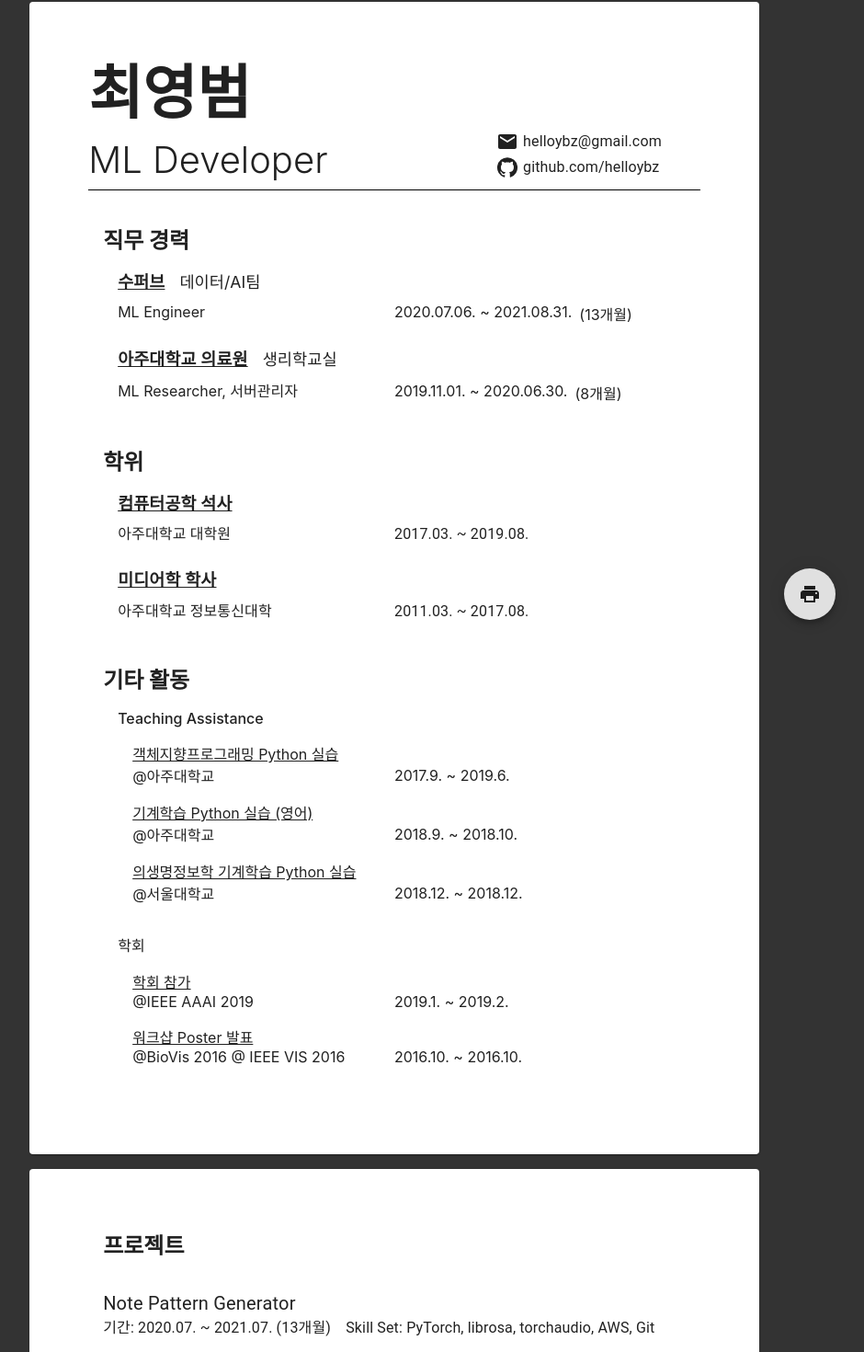
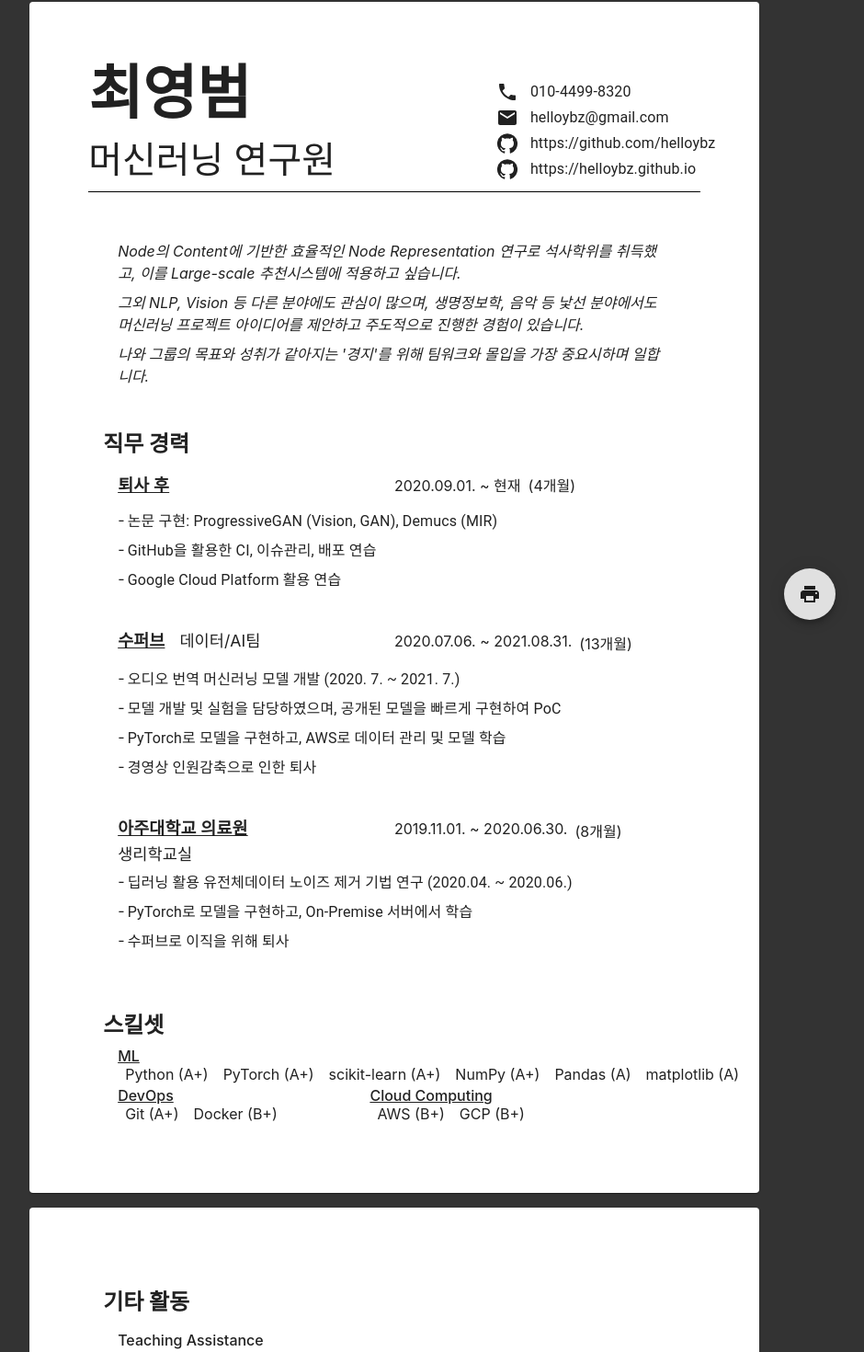
Before and after one commit to helloybz/resume, a React (Create React App) app: page / in a window 1280 px wide. Shown: the part 46-1516 px from the top of the page at 92% size, without its empty margins (211-1151 px from the left). Built offline with nearby package versions, Linux system fonts and the light colour scheme.

Commit message:
update contents for watcha

```diff
--- a/src/Resume.js
+++ b/src/Resume.js
@@ -1,6 +1,6 @@
 import { Grid, Paper } from "@mui/material";
 
-import { CareerItem, EducationItem, ExperienceItem, Header, ProjectItem } from './components'
+import { CareerItem, EducationItem, ExperienceItem, IntroduceItem, SkillSetItem, Header, ProjectItem } from './components'
 
 import { info } from './info.js'
 import { BodySectionWrapper } from "./components/BodySectionWrapper";
@@ -21,10 +21,13 @@
                         printable={printable}
                         name={info.name}
                         position={info.position}
+                        cellPhone={info.cellPhone}
                         email={info.email}
                         github={info.github}
+                        blog={info.blog}
                     />
                 </Grid>
+
                 <Grid
                     item
                     xs={12}
@@ -33,13 +36,23 @@
                         "padding": { "xs": printable ? "1rem 2rem" : "0", "md": "1rem 2rem" }
                     }}
                 >
+                    <BodySectionWrapper printable={printable} content={info.introduce} itemComponent={IntroduceItem} />
                     <BodySectionWrapper printable={printable} content={info.career} itemComponent={CareerItem} />
-                    <BodySectionWrapper printable={printable} content={info.education} itemComponent={EducationItem} />
-                    <BodySectionWrapper printable={printable} content={info.experience} itemComponent={ExperienceItem} />
+                    <BodySectionWrapper printable={printable} content={info.skillset} itemComponent={SkillSetItem} />
                 </Grid>
             </Grid>
-
-            <Grid className="page_2" item container component={printable ? null : Paper} sx={{ maxWidth: '210mm', minHeight: "297mm", padding: { "xs": "1rem", "md": "3rem" }, marginBottom: printable ? 0 : '1rem', display: "block" }}>
+            <Grid className="page_3" item container component={printable ? null : Paper} sx={{ maxWidth: '210mm', minHeight: "297mm", padding: { "xs": "1rem", "md": "3rem" }, marginBottom: printable ? 0 : '1rem', display: "block" }}>
+                <Grid
+                    item
+                    xs={12}
+                    container
+                    sx={{
+                        "padding": { "xs": printable ? "1rem 2rem" : "0", "md": "1rem 2rem" }
+                    }}
+                >
+                    <BodySectionWrapper printable={printable} content={info.experience} itemComponent={ExperienceItem} />
+                    <BodySectionWrapper printable={printable} content={info.education} itemComponent={EducationItem} />
+                </Grid>
                 <Grid
                     item xs={12}
                     sx={{
@@ -58,7 +71,33 @@
                         "padding": { "xs": printable ? "1rem 2rem" : "0", "md": "1rem 2rem" },
                     }}>
 
-                    {info.project.items.slice(0, 4).map((item, i) => {
+                    {info.project.items.slice(0, 1).map((item, i) => {
+                        return (
+                            <ProjectItem key={i} printable={printable} name={item.name} at={item.at} skillset={item.skillset} duration={item.duration} description={item.description} />
+                        )
+                    })}
+                </Grid>
+            </Grid>
+            <Grid className="page_3" item container component={printable ? null : Paper} sx={{ maxWidth: '210mm', minHeight: "297mm", padding: { "xs": "1rem", "md": "3rem" }, marginBottom: printable ? 0 : '1rem', display: "block" }}>
+                <Grid
+                    item xs={12}
+                    sx={{
+                        "padding": { "xs": '0.5rem', "md": "1rem 2rem" },
+                        "fontSize": "h5.fontSize",
+                        "fontWeight": "bold",
+                    }}
+                >
+                    {info.project.title}
+                </Grid>
+                <Grid
+                    item
+                    xs={12}
+                    container
+                    sx={{
+                        "padding": { "xs": printable ? "1rem 2rem" : "0", "md": "1rem 2rem" },
+                    }}>
+
+                    {info.project.items.slice(1, 4).map((item, i) => {
                         return (
                             <ProjectItem key={i} printable={printable} name={item.name} at={item.at} skillset={item.skillset} duration={item.duration} description={item.description} />
                         )
--- a/src/components/BodySectionWrapper.js
+++ b/src/components/BodySectionWrapper.js
@@ -2,7 +2,6 @@
 
 
 export function BodySectionWrapper({ printable = false, content, itemComponent }) {
-    console.log(content)
     var ItemComponent = itemComponent
 
     return (
--- a/src/components/CareerItem/CareerItem.js
+++ b/src/components/CareerItem/CareerItem.js
@@ -1,7 +1,8 @@
-import { ListItem, Grid, Typography } from "@mui/material";
+import { List, ListItemText, ListItem, Grid, Typography } from "@mui/material";
 
 
-export function CareerItem({ printable = false, name, department, from, to, position, forInMonth }) {
+export function CareerItem({ printable = false, name, department, from, to, position, forInMonth, reasonResign, description }) {
+    var descriptions = description.split('\n')
     return (
         <Grid
             item xs={12} component={ListItem}
@@ -10,7 +11,7 @@
             rowSpacing={1}
             sx={{ "mb": "0.5rem" }}
         >
-            <Grid container item xs={12} alignItems="baseline">
+            <Grid container item xs={6} alignItems="baseline">
                 <Grid item xs="auto" component={Typography}
                     sx={{
                         "fontSize": "1.15rem",
@@ -28,13 +29,30 @@
                 </Grid>
             </Grid>
 
-            <Grid item xs={printable ? 6 : 12} md={6}>
+            {/* <Grid item xs={printable ? 6 : 12} md={6}>
                 {position}
-            </Grid>
+            </Grid> */}
 
-            <Grid item container xs={printable ? 6 : 6} >
+            <Grid item container xs={printable ? 6 : 6} sx={{ marginBottom: "0.5rem" }}>
                 <Grid item xs="auto" sx={{ "mr": 1 }}>{from + " ~ " + to}</Grid>
                 <Grid item sx={{ display: { "xs": printable ? "flex" : "none", "md": "flex" } }} > ({forInMonth + "개월"})</Grid>
+            </Grid>
+            <Grid item xs={12} container component={List}>
+                {descriptions.map((item, i) => {
+                    return (<Grid
+                        item
+                        container alignItems="flex-start"
+                        columns={36}
+                        component={ListItem}
+                        sx={{ "padding": 0, "marginBottom": "0.5rem" }}
+                        key={i}
+                    >
+                        <Grid item xs={'auto'} sx={{ "marginRight": { "xs": "0.1rem", "md": '0.2rem' } }}>-</Grid>
+                        <Grid item xs={35} component={ListItemText}>
+                            {item.trim()}
+                        </Grid>
+                    </Grid>)
+                })}
             </Grid>
         </Grid >
     )
--- a/src/components/Header/Header.js
+++ b/src/components/Header/Header.js
@@ -1,39 +1,42 @@
 import { Grid } from "@mui/material"
 import GitHubIcon from '@mui/icons-material/GitHub';
 import MailIcon from '@mui/icons-material/Mail';
+import PhoneIcon from '@mui/icons-material/Phone';
 
 import { Contact } from "./Contact.js";
 import { HeaderDivider } from "./HeaderDivider.js";
 
-export function Header({ printable = false, name, position, email, github }) {
+export function Header({ printable = false, name, position, email, cellPhone, github, blog }) {
     return (
-        <Grid container alignItems="flex-end" sx={{ padding: { "xs": printable ? "0 1rem" : "0", "md": "0 1rem" } }}>
+        <Grid item xs={12} container alignItems="flex-end" sx={{ padding: { "xs": printable ? "0 1rem" : "0", "md": "0 1rem" } }}>
+            <Grid item container xs={printable ? 8 : 12} md={8} >
                 <Grid item xs={12} sx={{
                     "fontSize": "4rem",
                     "fontWeight": "bold"
                 }}>
                     {name}
                 </Grid>
-            <Grid item xs={printable ? 8 : 12} md={8} sx={{
-                "fontSize": "2.5rem",
+                <Grid item xs={12} sx={{
+                    "fontSize": { "xs": printable ? "2.5rem" : "1.8rem", "md": "2.5rem" },
                     "fontWeight": "light",
                     "flexGrow": 1,
                 }}>
                     {position}
                 </Grid>
-            <Grid item xs={printable ? 'auto' : 12} md={'auto'}
+            </Grid>
+            <Grid item xs={printable ? 4 : 12} md={4}
                 container
                 className="contacts"
                 direction="column"
                 justifyContent="flex-end"
                 alignItems="baseline"
             >
+                <Contact printable={printable} icon={<PhoneIcon />} value={cellPhone} />
                 <Contact printable={printable} icon={<MailIcon />} value={email} />
                 <Contact printable={printable} icon={<GitHubIcon />} value={github} />
-            </Grid >
-
+                <Contact printable={printable} icon={<GitHubIcon />} value={blog} />
+            </Grid>
             <HeaderDivider />
-
         </Grid >
     )
 };
--- /dev/null
+++ b/src/components/IntroduceItem/IntroduceItem.js
@@ -0,0 +1,20 @@
+import { ContentPaste } from "@mui/icons-material";
+import { List, ListItemText, ListItem, Grid, Typography } from "@mui/material";
+
+
+export function IntroduceItem({ printable = false, description }) {
+    var descriptions = description.split('\n')
+    return (
+        <Grid
+            item xs={12} component={ListItem}
+            container
+            alignItems="baseline"
+            rowSpacing={1}
+            sx={{ "mb": "0.5rem", fontStyle: 'italic' }}
+        >
+            {descriptions.map((item, i) => {
+                return (<Grid key={i} item>{item}</Grid>)
+            })}
+        </Grid >
+    )
+}
--- /dev/null
+++ b/src/components/SkillSetItem/SkillSetItem.js
@@ -0,0 +1,23 @@
+import { Grid } from "@mui/material";
+
+
+export function SkillSetItem({ printable = false, category, items }) {
+    return (
+        <Grid item xs={'auto'} container sx={{ "padding": '0 1rem', marginBottom: "0.2rem", }}>
+            <Grid item xs={12} sx={{ "fontWeight": "450", "textDecoration": "underline" }}>
+                {category}
+            </Grid>
+            <Grid item xs={'12'} container >
+                {items.map((item, i) => {
+                    return (
+                        <Grid key={i} item xs={'auto'} sx={{ margin: "0 0.5rem" }} >
+                            {/* <Grid item xs={12} sx={{ "margin": "0 0.3rem" }}> */}
+                            {item.name} ({item.score})
+                            {/* </Grid> */}
+                        </Grid>
+                    )
+                })}
+            </Grid>
+        </Grid >
+    )
+}
--- a/src/components/index.js
+++ b/src/components/index.js
@@ -1,8 +1,10 @@
 import { Header } from "./Header/Header"
 import { EducationItem } from "./EducationItem/EducationItem"
+import { IntroduceItem } from "./IntroduceItem/IntroduceItem"
 import { CareerItem } from "./CareerItem/CareerItem"
 import { Project } from "./Project/Project"
 import { ProjectItem } from "./ProjectItem/ProjectItem"
+import { SkillSetItem } from "./SkillSetItem/SkillSetItem"
 import { Experience } from "./Experience/Experience"
 import { ExperienceItem } from "./ExperienceItem/ExperienceItem"
 
@@ -10,7 +12,9 @@
     Header,
     CareerItem,
     EducationItem,
+    IntroduceItem,
     ExperienceItem,
+    SkillSetItem,
     ProjectItem,
     Project,
     Experience,
--- a/src/info.js
+++ b/src/info.js
@@ -1,12 +1,38 @@
 export var info = {
     "name": "최영범",
-    "position": "ML Developer",
+    "position": "머신러닝 연구원",
     "email": "helloybz@gmail.com",
-    "github": "github.com/helloybz",
+    "github": "https://github.com/helloybz",
+    "blog": "https://helloybz.github.io",
+    "cellPhone": "010-4499-8320",
+    "introduce": {
+        "title": "",
+        "items": [{
+            "description": `\
+            Node의 Content에 기반한 효율적인 Node Representation 연구로 석사학위를 취득했고, 이를 Large-scale 추천시스템에 적용하고 싶습니다.
+            그외 NLP, Vision 등 다른 분야에도 관심이 많으며, 생명정보학, 음악 등 낯선 분야에서도 머신러닝 프로젝트 아이디어를 제안하고 주도적으로 진행한 경험이 있습니다.
+            나와 그룹의 목표와 성취가 같아지는 '경지'를 위해 팀워크와 몰입을 가장 중요시하며 일합니다.\
+            `
+        }],
+    },
     "career": {
         "title": "직무 경력",
         "items":
             [
+                {
+                    "name": "퇴사 후",
+                    "department": "",
+                    "position": "",
+                    "from": "2020.09.01.",
+                    "to": "현재",
+                    "forInMonth": "4",
+                    "reasonResign": "",
+                    "description": `\
+                    논문 구현: ProgressiveGAN (Vision, GAN), Demucs (MIR)
+                    GitHub을 활용한 CI, 이슈관리, 배포 연습
+                    Google Cloud Platform 활용 연습\
+                    `
+                },
                 {
                     "name": "수퍼브",
                     "department": "데이터/AI팀",
@@ -14,6 +40,13 @@
                     "from": "2020.07.06.",
                     "to": "2021.08.31.",
                     "forInMonth": "13",
+                    "reasonResign": "경영상 인원감축",
+                    "description": `\
+                    오디오 번역 머신러닝 모델 개발  (2020. 7. ~ 2021. 7.)
+                    모델 개발 및 실험을 담당하였으며, 공개된 모델을 빠르게 구현하여 PoC
+                    PyTorch로 모델을 구현하고, AWS로 데이터 관리 및 모델 학습
+                    경영상 인원감축으로 인한 퇴사\
+                    `
                 },
                 {
                     "name": "아주대학교 의료원",
@@ -22,7 +55,12 @@
                     "from": "2019.11.01.",
                     "to": "2020.06.30.",
                     "forInMonth": "8",
-
+                    "reasonResign": "수퍼브로 이직",
+                    "description": `\
+                    딥러닝 활용 유전체데이터 노이즈 제거 기법 연구 (2020.04. ~ 2020.06.)
+                    PyTorch로 모델을 구현하고, On-Premise 서버에서 학습
+                    수퍼브로 이직을 위해 퇴사\
+                    `
                 }
             ]
     },
@@ -30,7 +68,7 @@
         "title": "학위",
         "items": [
             {
-                "name": "아주대학교 대학원",
+                "name": "아주대학교 대학원 LAMDA Lab.",
                 "major": "컴퓨터공학",
                 "degree": "석사",
                 "from": "2017.03.",
@@ -45,6 +83,69 @@
             }
         ]
     },
+    "skillset": {
+        "title": "스킬셋",
+        "items": [
+            {
+                "category": "ML",
+                "items": [
+                    {
+                        "name": "Python",
+                        "score": "A+",
+                    },
+                    {
+                        "name": "PyTorch",
+                        "score": "A+",
+                    },
+                    {
+                        "name": "scikit-learn",
+                        "score": "A+",
+                    },
+                    {
+                        "name": "NumPy",
+                        "score": "A+",
+                    },
+                    {
+                        "name": "Pandas",
+                        "score": "A",
+                    },
+                    {
+                        "name": "matplotlib",
+                        "score": "A",
+                    },
+                ]
+            },
+
+            {
+                "category": "DevOps",
+                "items": [
+                    {
+                        "name": "Git",
+                        "score": "A+",
+                    },
+                    {
+                        "name": "Docker",
+                        "score": "B+",
+                    },
+
+
+                ]
+            },
+            {
+                "category": "Cloud Computing",
+                "items": [
+                    {
+                        "name": "AWS",
+                        "score": "B+",
+                    },
+                    {
+                        "name": "GCP",
+                        "score": "B+",
+                    },
+                ]
+            },
+        ]
+    },
     "project": {
         "title": "프로젝트",
         "items": [
@@ -52,13 +153,13 @@
                 "name": "Note Pattern Generator",
                 "at": "수퍼브",
                 "duration": "2020.07. ~ 2021.07. (13개월)",
-                "skillset": ["PyTorch", "librosa", "torchaudio", "AWS", "Git"],
+                "skillset": ["PyTorch", "AWS", "Git", "librosa", "torchaudio"],
                 "description": `\
                 주어진 음악에 맞는 리듬게임용 노트 패턴 생성 모델을 확보하는 프로젝트입니다.
-                수퍼브 재직 당시 컨텐츠 생산효율을 높히고자, 직접 제안하고 채택되어 진행된 프로젝트입니다.
-                노트의 타이밍을 특정하는데 성공해 노트 패턴 제작팀의 작업 시간을 약 30%줄였습니다.
-                아이디어 제안, 문제 정의, 데이터 정제, 사전연구 조사, 모델 개발, 실험을 맡았습니다.
-                연구 목적이 아닌 기업의 이익을 위한 프로젝트의 성격을 이해할 수 있었습니다.\
+                컨텐츠 생산효율을 높히고자, 직접 제안하고 채택되어 진행된 프로젝트입니다.
+                노트의 타이밍을 특정하는데 성공해 노트 패턴 제작팀의 작업 시간을 약 30% 줄였습니다.
+                아이디어 제안, 문제 정의, 데이터 정제, 사전연구 조사, 모델 개발, 실험을 수행했습니다.
+                Transformer활용 능력, 심도있는 Convolution Layer활용 능력, AWS 활용능력, 오디오 Feature Engineering 능력을 얻었습니다.\
                 `
             },
             {
@@ -70,18 +171,19 @@
                 생물정보학 분야에서 고질적인 문제인 Batch Effect를 Adversarial AutoEncoder를 활용해 해결하는 연구입니다.
                 딥러닝을 활용한 생물정보학 연구에 대한 교수님의 요구에 따라 아이디어를 제안하고 시작한 연구입니다.
                 사전연구 조사, 모델 개발, 실험을 맡았습니다.
-                생소한 분야의 도메인 지식을 효율적으로 익히고 ML을 접목하는 능력을 얻을 수 있었습니다.\
+                ML프로젝트 자동화의 필요성, 심도있는 GAN활용 능력, 생명정보학 기초 배경지식을 얻었습니다.\
                 `,
             },
             {
                 "name": "Content- and Link-Aware Node Embedding",
                 "at": "아주대학교 대학원",
                 "duration": "2018.02. ~ 2019.06. (18개월)",
-                "skillset": ["PyTorch", "numpy", "Git"],
+                "skillset": ["PyTorch", "NumPy", "Git"],
                 "description": `\
                 석사 학위 논문으로, 주어진 네트워크 내 존재하는 노드들의 연결관계뿐만 아니라 노드의 고유 특성까지도 함께 반영한 임베딩을 구하는 메소드를 제안하는 연구입니다.
-                노드 분류 실험에서 메소드를 적용한 후 정확도가 약 10%~20% 상승했습니다.
-                그래프이론, 확률론 등 머신러닝에 꼭 필요한 이론적 토대를 다질 수 있었습니다.\
+                노드 분류 실험에서 메소드를 적용한 후 정확도가 약 10% ~ 20% 상승했습니다.
+                알고리즘의 내용과 효과를 논리적으로 설명하고 입증하는 능력을 배웠습니다.
+                Graph Theory, Probability Theory, PyTorch 활용 능력을 얻었습니다.\
                 `,
             },
             {
```
Lines whose indentation alone changed are shown as unchanged.
